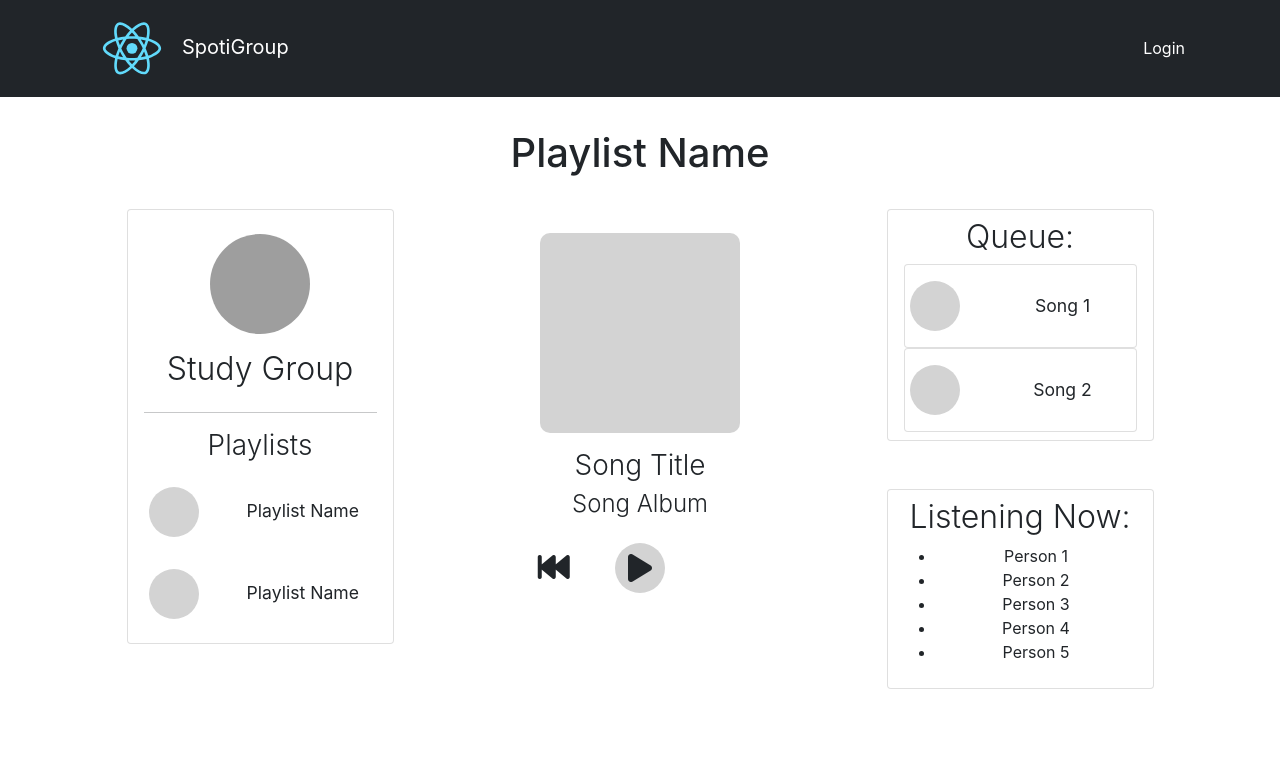
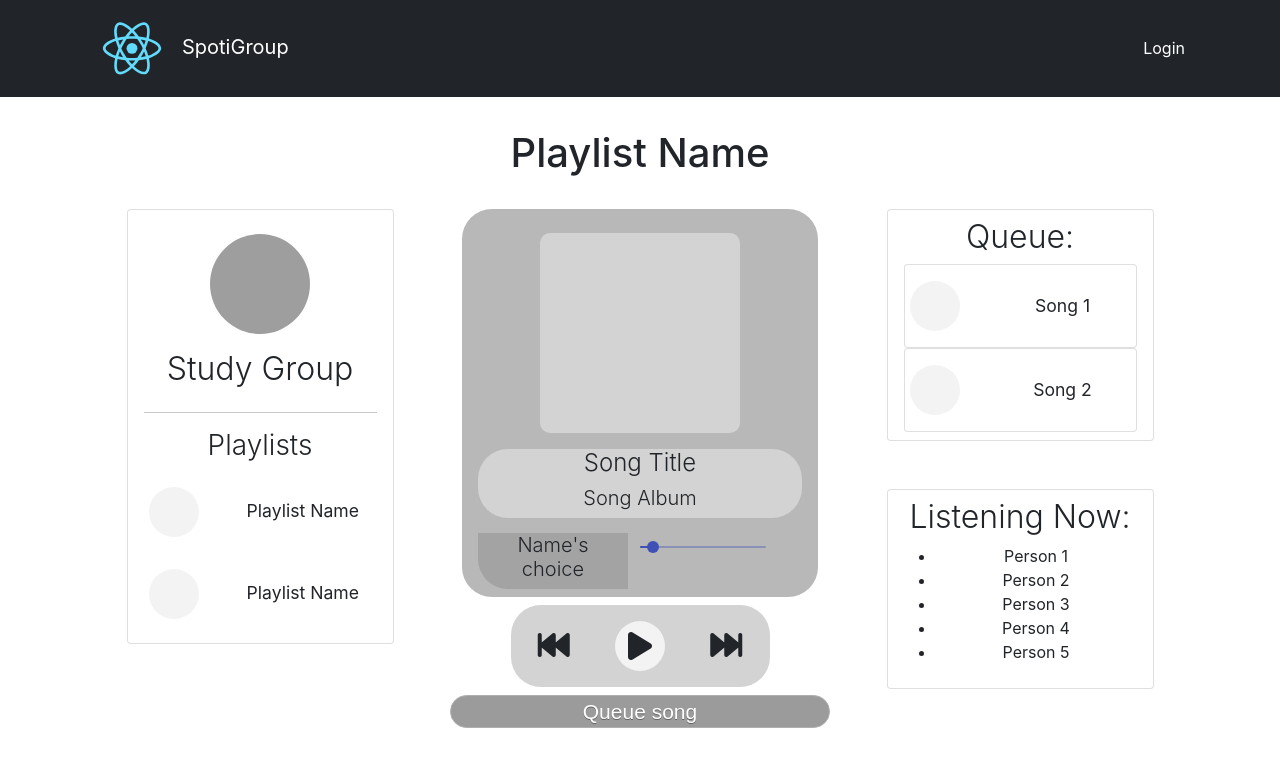
Before and after one commit to samderanova/spotify-groups, a React (Create React App) app in the folder client/: page / in a window 1280 px wide. Shown: the top 766 px of the page. Built offline with nearby package versions, Linux system fonts and the light colour scheme; grey boxes are pictures that could not be loaded.

Commit message:
main playlist box changes

```diff
--- a/client/package.json
+++ b/client/package.json
@@ -7,6 +7,8 @@
     "@fortawesome/free-regular-svg-icons": "^6.0.0",
     "@fortawesome/free-solid-svg-icons": "^6.0.0",
     "@fortawesome/react-fontawesome": "^0.1.17",
+    "@material-ui/core": "^4.12.3",
+    "@material-ui/icons": "^4.11.2",
     "@testing-library/jest-dom": "^5.16.2",
     "@testing-library/react": "^12.1.3",
     "@testing-library/user-event": "^13.5.0",
--- a/client/src/pages/Home/Home.css
+++ b/client/src/pages/Home/Home.css
@@ -13,6 +13,22 @@
 .small-playlist-logo {
     height: 50px;
     width: 50px;
+    background-color:#f3f3f3;
+}
+
+#player-top-container {
+    background-color:rgb(184, 184, 184);
+    border-radius:30px;
+}
+
+#song-details {
+    background-color:lightgrey;
+    border-radius:30px;
+}
+
+#player-buttons {
+    background-color:lightgrey;
+    border-radius:30px;
 }
 
 #album-logo {
@@ -28,6 +44,37 @@
     text-align: center;
 }
 
+
+#queue-button {
+	background-color:#9b9b9b;
+	border-radius:28px;
+	border:1px solid #afafaf;
+	display:inline-block;
+	cursor:pointer;
+	color:#ffffff;
+	font-family:Arial;
+	font-size:21px;
+	padding:16px 42px;
+	text-decoration:none;
+	text-shadow:0px 1px 0px #646464;
+}
+#queue-button:hover {
+	background-color:#bebebe;
+}
+#queue-button:active {
+	position:relative;
+	top:1px;
+}
+
+#slider-row {
+    padding-top:15px;
+}
+
+#song-name-tag {
+    background: #A3A3A3;
+    border-radius: 0px 0px 0px 30px;
+}
+
 .Home button {
     padding: 0 !important;
 }
@@ -35,3 +82,7 @@
 .audio-controls i {
     font-size: 2rem;
 }
+
+.vote {
+    font-size:30px;
+}
--- a/client/src/pages/Home/Home.js
+++ b/client/src/pages/Home/Home.js
@@ -1,6 +1,9 @@
 import React, { useState, useEffect } from 'react';
 import { io } from 'socket.io-client';
 import { FontAwesomeIcon } from '@fortawesome/react-fontawesome';
+import Slider from '@material-ui/core/Slider';
+import VolumeUp from '@material-ui/icons/VolumeUp';
+import VolumeDown from '@material-ui/icons/VolumeDown';
 import './Home.css';
 
 // const socket = io('http://localhost:5000');
@@ -15,6 +18,11 @@ function Home() {
     const [currentAlbum, setCurrentAlbum] = useState('');
     const [queue, setQueue] = useState([]);
     const [playPauseIcon, setPlayPauseIcon] = useState('fa-play');
+    const [value, setValue] = React.useState(10);
+
+    const changeVolume = (event, newValue) => {
+        setValue(newValue);
+      };
 
     useEffect(() => {
         // fetch().then(res => {}).catch(err => console.error(err));
@@ -87,6 +95,17 @@ function Home() {
         }
     }
 
+    // function slide(event) {
+    //     var slider = document.getElementById("myRange");
+    //     var output = document.getElementById("demo");
+    //     output.innerHTML = slider.value; // Display the default slider value
+    //     // Update the current slider value (each time you drag the slider handle)
+    //     slider.oninput = function() {
+    //     output.innerHTML = this.value;
+    //     }
+    // }
+
+
     return (
         <div className="Home">
             <div className="container">
@@ -103,24 +122,46 @@ function Home() {
                             </div>
                         </div>
                     </div>
+
+                    {/* MAIN PLAYER */}
                     <div className="col-lg-4">
-                        <div className="w-75 py-2 px-3 m-auto">
+                        <div id="player-top-container" className="row py-2 px-3 m-auto">
+
                             <div style={{ position: "relative" }}>
-                                <span id="album-logo" style={{ backgorundImage: `url(${currentAlbum})` }}></span>
-                                <div style={{ position: "absolute", left: "100%", top: "50%", transform: "translateY(-50%)"}}>
-                                    <button type="button" className="btn btn-none" onClick={e => upvote(currentAlbum, e)}>
-                                        <FontAwesomeIcon icon="caret-up" />
-                                    </button>
-                                    <button type="button" className="btn btn-none" onClick={e => downvote(currentAlbum, e)}>
-                                        <FontAwesomeIcon icon="caret-down" />
-                                    </button>
+                                <div class="row">
+
+                                    <span id="album-logo" style={{ backgorundImage: `url(${currentAlbum})` }}></span>
+
+                                    <div style={{ position: "absolute", left: "100%", top: "50%", transform: "translateY(-50%)"}}>
+                                        <button className="btn" onClick={e => upvote(currentAlbum, e)}>
+                                            <i className="vote fa-solid fa-caret-up"></i>
+                                        </button>
+                                        <button className="btn" onClick={e => downvote(currentAlbum, e)}>
+                                            <i className="vote fa-solid fa-caret-down"></i>
+                                        </button>
+                                    </div>
+
                                 </div>
                             </div>
-                            <div className="text-center">
-                                <h3>{/* currentAlbum.songTitle */}Song Title</h3>
-                                <h4>Song Album</h4>
+
+                            <div id="song-details" className="text-center">
+                                <h4>{/* currentAlbum.songTitle */}Song Title</h4>
+                                <h5>Song Album</h5>
                             </div>
-                            <div className="row audio-controls align-items-center">
+
+                            <div id="slider-row" class="row">
+                                <div id="song-name-tag" class="col-lg-6">
+                                    <h5>Name's choice</h5>
+                                </div>
+                                <div class="col-lg-6">
+                                    <Slider value={value} onChange={changeVolume}/>
+                                </div>
+                            </div>
+
+                        </div>
+
+                        <div id="player-bottom-container" className="w-75 py-2 px-3 m-auto">
+                            <div id="player-buttons" className="row audio-controls align-items-center">
                                 <div className="col-md-4">
                                     <span>
                                         <i className="fa-solid fa-backward-fast"></i>
@@ -133,12 +174,20 @@ function Home() {
                                 </div>
                                 <div className="col-md-4">
                                     <span>
-                                        <FontAwesomeIcon icon="forward-fast" />
+                                        <i className="fa-solid fa-forward-fast"></i>
                                     </span>
                                 </div>
                             </div>
                         </div>
+
+                        <div id="queue-button-div" className="row align-items-center">
+                            <button id="queue-button">Queue song</button>
+                        </div>
+
                     </div>
+
+
+
                     <div className="col-lg-4">
                         <div className="w-75 py-2 px-3 mb-5 m-auto card">
                             <h2>Queue:</h2>
@@ -159,6 +208,7 @@ function Home() {
             </div>
         </div>
     )
+
 }
 
 export default Home;
```
Also changed, not shown: 1 other file (tests, documents, lock files or other folders).
